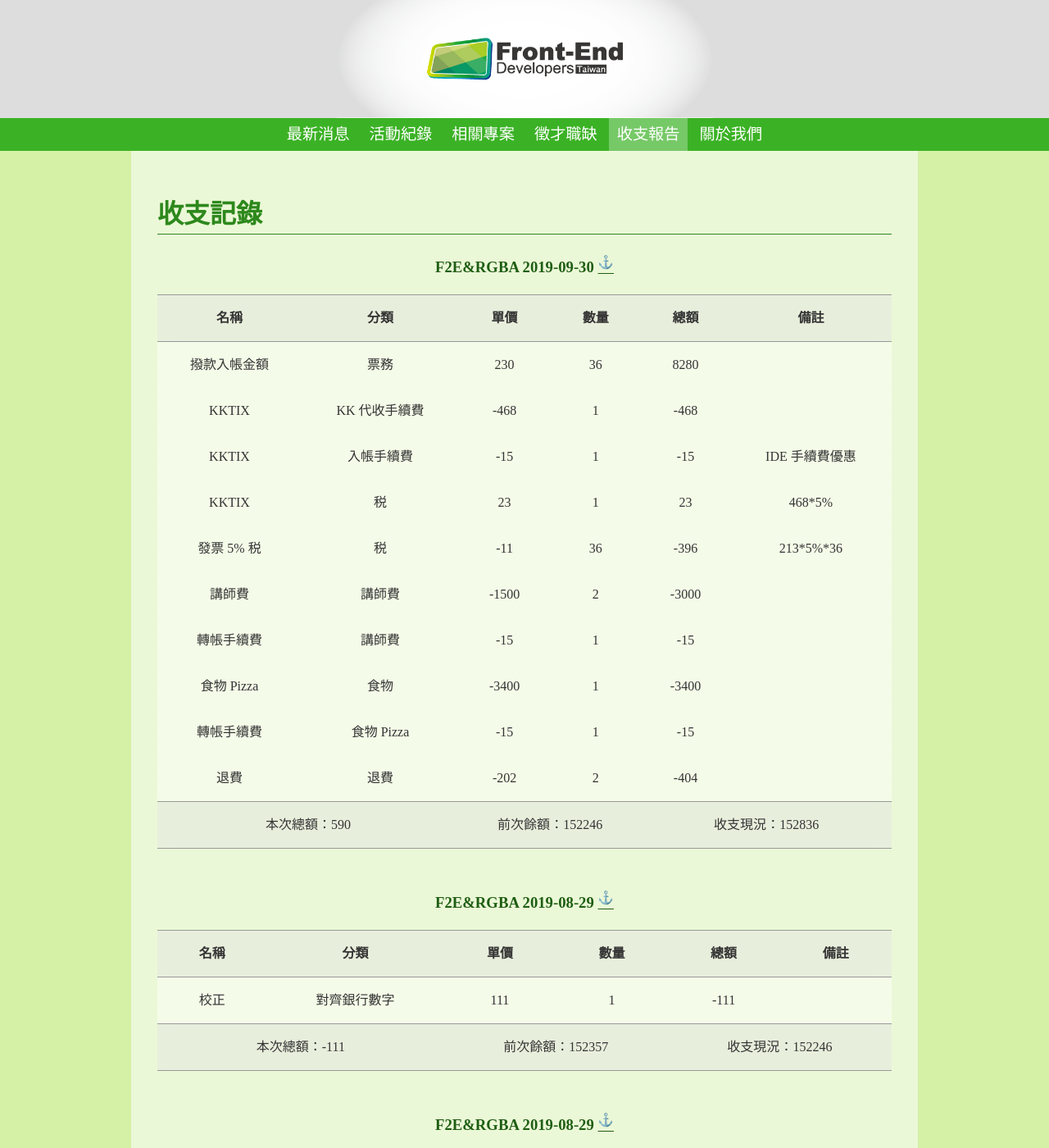
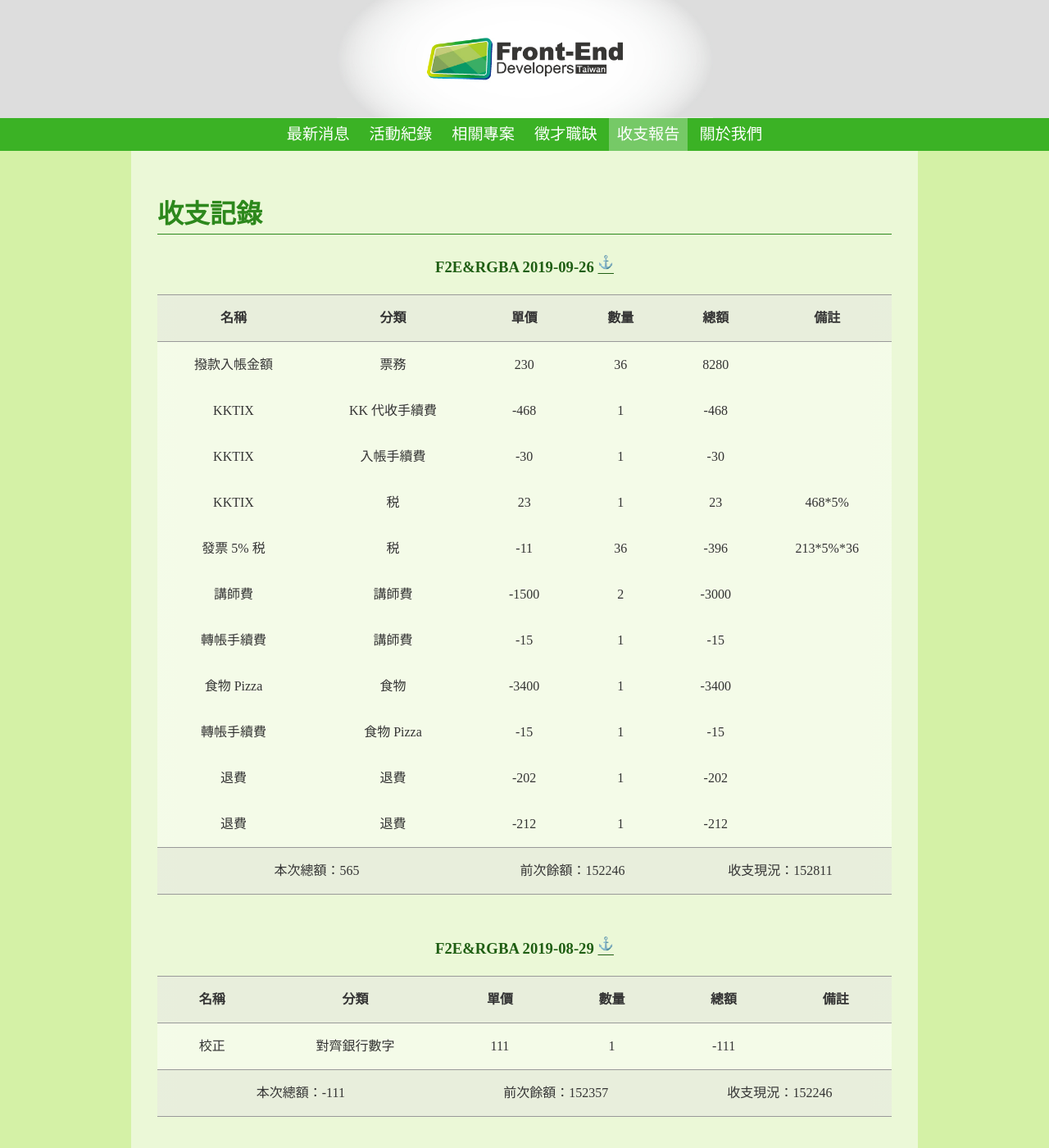
Before and after one commit to f2etw/f2etw.github.io, a Jekyll site: the page built from records.html, in a window 1280 px wide and 1400 px high. Shown: the whole window at 82% size. Built offline with Jekyll 4.4.1, drawn with Linux system fonts in a browser that asks for light colours.

Commit message:
更新 F2E 09

```diff
--- a/_data/records/20190926.yml
+++ b/_data/records/20190926-F2ERGBA.yml
@@ -1,5 +1,5 @@
 ---
-title: F2E&RGBA 2019-09-30
+title: F2E&RGBA 2019-09-26
 data:
     -
         name: 撥款入帳金額
@@ -18,10 +18,10 @@ data:
     -
         name: KKTIX
         category: 入帳手續費
-        unitPrice: -15
+        unitPrice: -30
         number: 1
-        note: IDE 手續費優惠
-        total: -15
+        note: ''
+        total: -30
     -
         name: KKTIX
         category: 税
@@ -68,9 +68,16 @@ data:
         name: 退費
         category: 退費
         unitPrice: -202
-        number: 2
+        number: 1
         note: ''
-        total: -404
-total: 590
+        total: -202
+    -
+        name: 退費
+        category: 退費
+        unitPrice: -212
+        number: 1
+        note: ''
+        total: -212
+total: 565
 property: 152246
-balance: 152836
+balance: 152811
```
